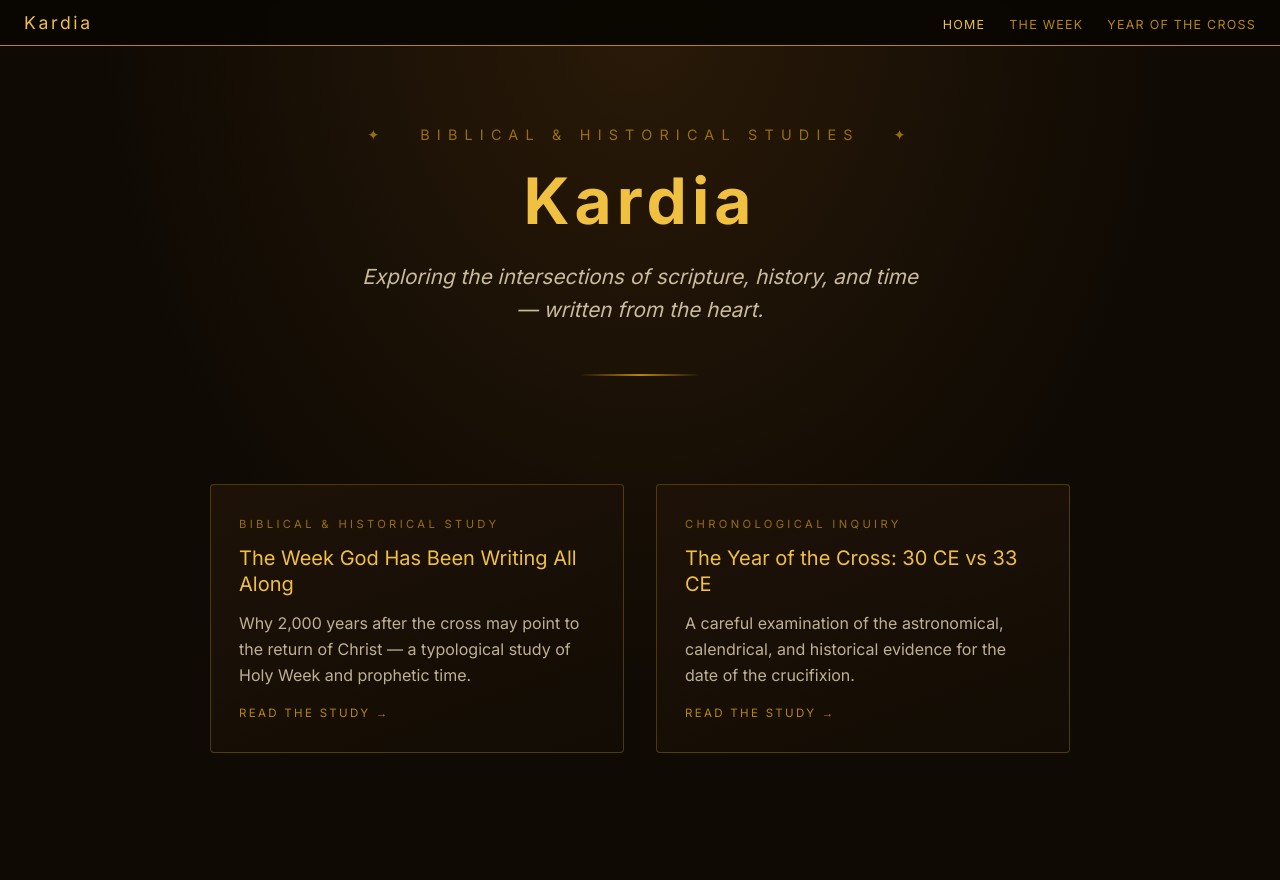
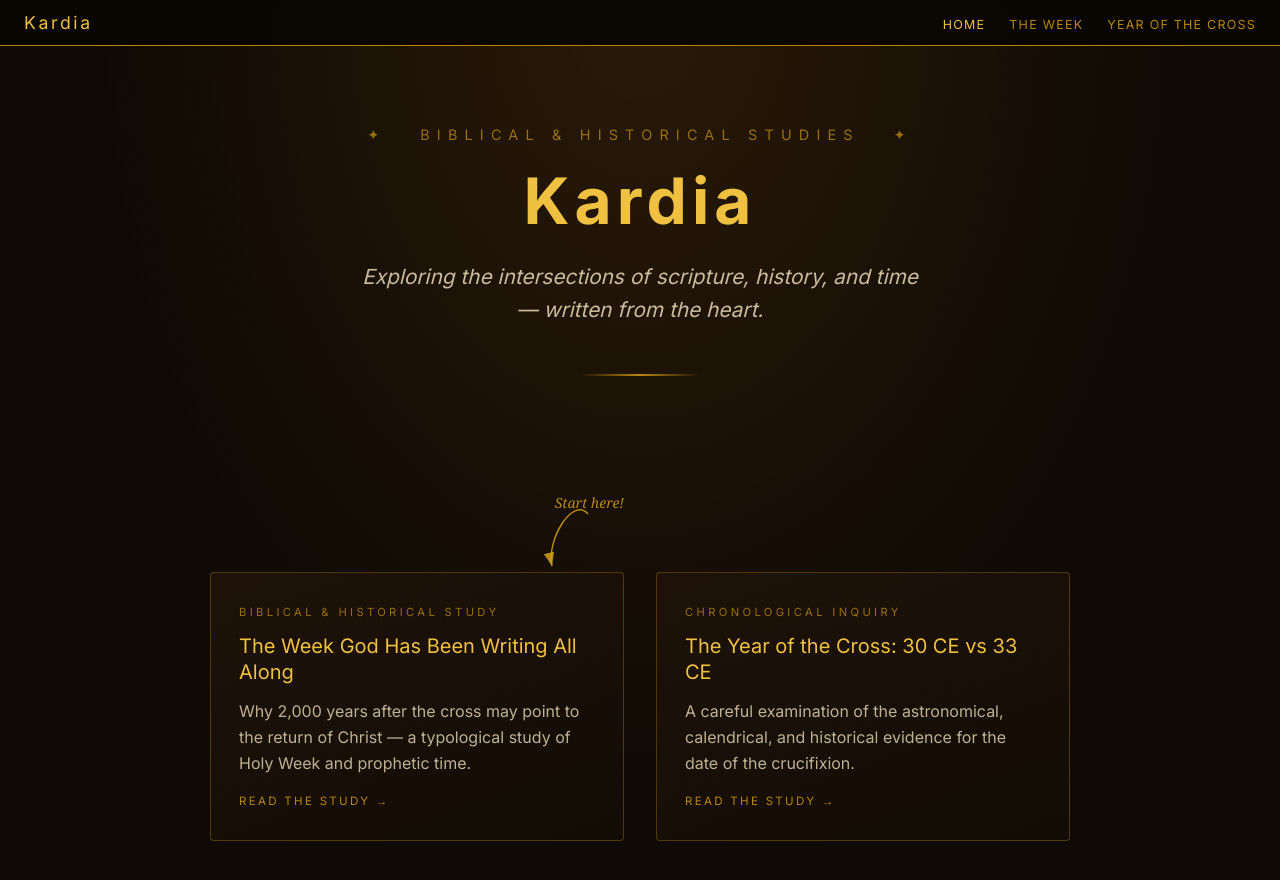
Before and after one commit to dad2jrn/kardia, a React (Vite) app: page / in a window 1280 px wide. Shown: the top 880 px of the page. Before the commit the page ends 833 px from the top, so only its background shows below. Built offline with nearby package versions, Linux system fonts and the light colour scheme.

Commit message:
feat: enhance Home page with 'Start here!' annotation and adjust layout

```diff
--- a/src/index.css
+++ b/src/index.css
@@ -149,7 +149,24 @@ body {
   gap: 32px;
   max-width: 900px;
   margin: 0 auto;
-  padding: 0 20px 80px;
+  padding: 88px 20px 80px;
+  align-items: start;
+}
+
+.article-first-wrap {
+  position: relative;
+}
+
+.start-here-annotation {
+  position: absolute;
+  top: -84px;
+  right: -6px;
+  pointer-events: none;
+  user-select: none;
+}
+
+@media (max-width: 600px) {
+  .start-here-annotation { display: none; }
 }
 .article-card {
   background: linear-gradient(160deg, #1e1208 0%, #120c04 100%);
--- a/src/pages/Home.tsx
+++ b/src/pages/Home.tsx
@@ -2,6 +2,8 @@ import SiteNav from '../components/SiteNav'
 import Hero from '../components/Hero'
 import ArticleCard from '../components/ArticleCard'
 import articles from '../data/articles'
+
+const [first, ...rest] = articles
 
 export default function Home() {
   return (
@@ -9,7 +11,39 @@ export default function Home() {
       <SiteNav />
       <Hero />
       <div className="articles">
-        {articles.map(article => (
+        <div className="article-first-wrap">
+          <div className="start-here-annotation">
+            <svg width="182" height="84" viewBox="0 0 182 84" fill="none" xmlns="http://www.w3.org/2000/svg">
+              <defs>
+                <marker id="start-arrow-head" markerWidth="9" markerHeight="7" refX="9" refY="3.5" orient="auto">
+                  <polygon points="0 0, 9 3.5, 0 7" fill="#d4a017" fillOpacity="0.85" />
+                </marker>
+              </defs>
+              <path
+                d="M 140,26 C 125,8 98,52 104,78"
+                stroke="#d4a017"
+                strokeWidth="1.5"
+                strokeOpacity="0.85"
+                fill="none"
+                markerEnd="url(#start-arrow-head)"
+              />
+              <text
+                x="176"
+                y="20"
+                textAnchor="end"
+                fill="#d4a017"
+                fillOpacity="0.85"
+                fontFamily="Georgia, serif"
+                fontSize="14"
+                fontStyle="italic"
+              >
+                Start here!
+              </text>
+            </svg>
+          </div>
+          <ArticleCard key={first.id} {...first} />
+        </div>
+        {rest.map(article => (
           <ArticleCard key={article.id} {...article} />
         ))}
       </div>
```
